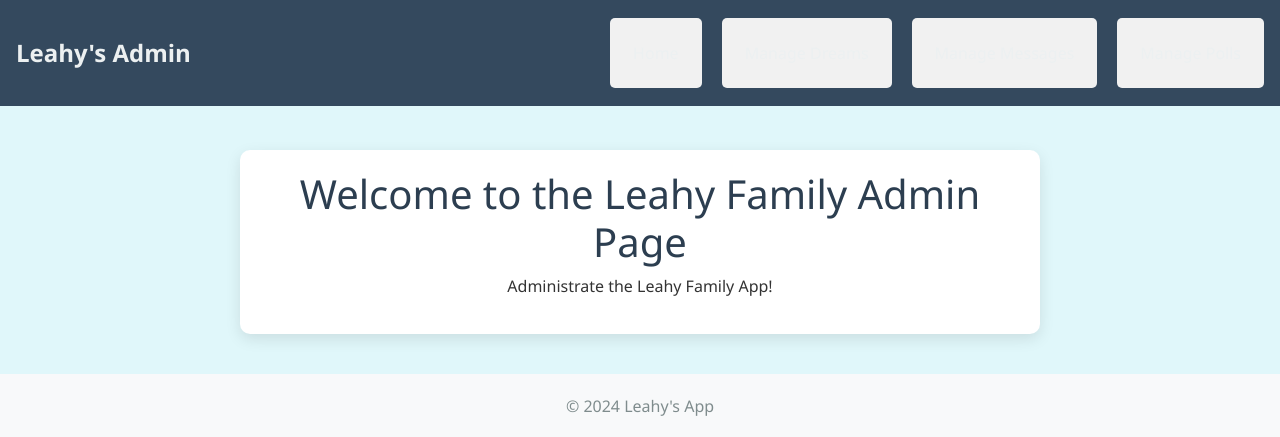
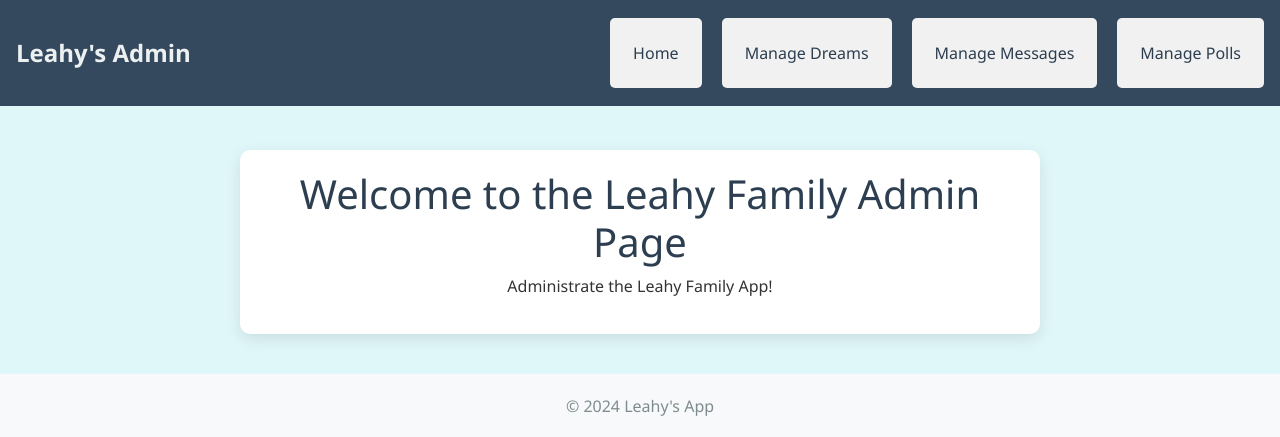
Before and after one commit to Kiwirish/my-family-app, a PHP site: page /admin/index.php in a window 1280 px wide. Shown: the top 437 px of the page. Run offline with PHP 8.4, Linux system fonts and the light colour scheme; data that the repository does not hold is empty.

Commit message:
messing round w colors

```diff
--- a/admin/css/style.css
+++ b/admin/css/style.css
@@ -168,7 +168,7 @@ button:hover,
 }
 
 .navbar-admin .nav-link {
-  color: #ecf0f1;
+  color: #2C3E50;
   font-size: 1rem;
   padding: 8px 15px;
   border-radius: 15px; /* Slightly rounded navbar links */
```
